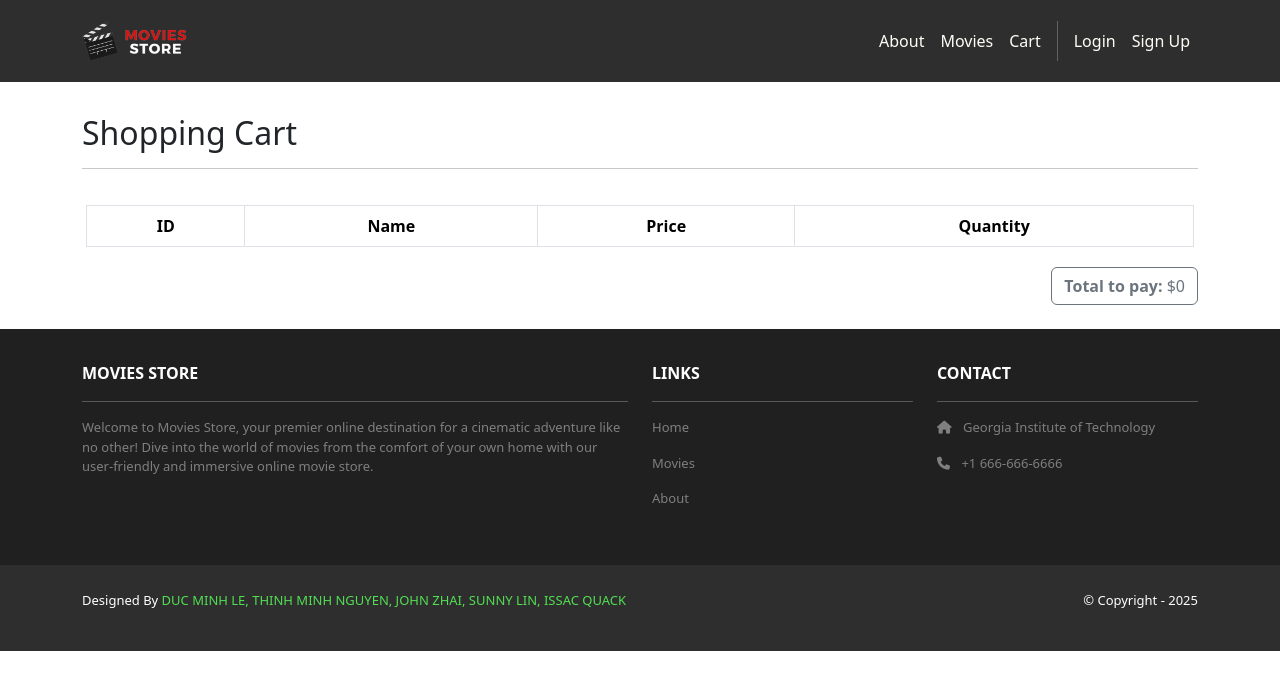
After one commit to ld-minh4354/moviestore, a Django app: page /cart/ in a window 1280 px wide. The commit adds this page. Shown: the top 690 px of the page. Run offline with Django 5.2, Linux system fonts and the light colour scheme; lists and menus that the app fills with data are empty; some libraries are stand-ins or nearby versions.

Commit message:
Finished Chap 10

```diff
--- /dev/null
+++ b/cart/templates/cart/index.html
@@ -0,0 +1,50 @@
+{% extends 'base.html' %}
+{% block content %}
+{% load static %}
+{% load cart_filters %}
+<div class="p-3">
+  <div class="container">
+    <div class="row mt-3">
+      <div class="col mx-auto mb-3">
+        <h2>Shopping Cart</h2>
+        <hr />
+      </div>
+    </div>
+    <div class="row m-1">
+      <table class="table table-bordered table-striped text-center">
+        <thead>
+          <tr>
+            <th scope="col">ID</th>
+            <th scope="col">Name</th>
+            <th scope="col">Price</th>
+            <th scope="col">Quantity</th>
+          </tr>
+        </thead>
+        <tbody>
+          {% for movie in template_data.movies_in_cart %}
+          <tr>
+            <td>{{ movie.id }}</td>
+            <td>{{ movie.name }}</td>
+            <td>${{ movie.price }}</td>
+            <td>{{ request.session.cart|get_quantity:movie.id }}
+            </td>
+          </tr>
+          {% endfor %}
+        </tbody>
+      </table>
+    </div>
+    <div class="row">
+      <div class="text-end">
+        <a class="btn btn-outline-secondary mb-2"><b>Total to pay:</b> ${{ template_data.cart_total }}</a>
+        {% if template_data.movies_in_cart|length > 0 %}
+        <a href="{% url 'cart.clear' %}">
+          <button class="btn btn-danger mb-2">
+            Remove all movies from Cart
+          </button>
+        </a>
+        {% endif %}
+      </div>
+    </div>
+  </div>
+</div>
+{% endblock content %}
--- /dev/null
+++ b/cart/templatetags/cart_filters.py
@@ -0,0 +1,5 @@
+from django import template
+register = template.Library()
+@register.filter(name='get_quantity')
+def get_cart_quantity(cart, movie_id):
+    return cart[str(movie_id)]
--- a/cart/urls.py
+++ b/cart/urls.py
@@ -1,5 +1,8 @@
 from django.urls import path
 from . import views
+
 urlpatterns = [
-    path(',int:id./add/', views.add, name='cart.add'),
+    path('', views.index, name='cart.index'),
+    path('<int:id>/add/', views.add, name='cart.add'),
+    path('clear/', views.clear, name='cart.clear'),
 ]
--- /dev/null
+++ b/cart/utils.py
@@ -0,0 +1,6 @@
+def calculate_cart_total(cart, movies_in_cart):
+    total = 0
+    for movie in movies_in_cart:
+        quantity = cart[str(movie.id)]
+        total += movie.price * int(quantity)
+    return total
--- a/cart/views.py
+++ b/cart/views.py
@@ -1,10 +1,30 @@
 from django.shortcuts import render
 from django.shortcuts import get_object_or_404, redirect
 from movies.models import Movie
+from .utils import calculate_cart_total
+
+def index(request):
+    cart_total = 0
+    movies_in_cart = []
+    cart = request.session.get('cart', {})
+    movie_ids = list(cart.keys())
+    if (movie_ids != []):
+        movies_in_cart = Movie.objects.filter(id__in=movie_ids)
+        cart_total = calculate_cart_total(cart, movies_in_cart)
+
+    template_data = {}
+    template_data['title'] = 'Cart'
+    template_data['movies_in_cart'] = movies_in_cart
+    template_data['cart_total'] = cart_total
+    return render(request, 'cart/index.html', {'template_data': template_data})
 
 def add(request, id):
     get_object_or_404(Movie, id=id)
     cart = request.session.get('cart', {})
     cart[id] = request.POST['quantity']
     request.session['cart'] = cart
-    return redirect('home.index')
+    return redirect('cart.index')
+
+def clear(request):
+    request.session['cart'] = {}
+    return redirect('cart.index')
--- a/moviestore/templates/base.html
+++ b/moviestore/templates/base.html
@@ -25,6 +25,8 @@
           <div class="navbar-nav ms-auto navbar-ml">
             <a class="nav-link" href="{% url 'home.about' %}">About</a>
             <a class="nav-link" href="{% url 'movies.index' %}">Movies</a>
+            <a class="nav-link"
+              href="{% url 'cart.index' %}">Cart</a>
             <div class="vr bg-white mx-2 d-none d-lg-block"></div>
             {% if user.is_authenticated %}
             <a class="nav-link" href="{% url 'accounts.logout' %}">Logout ({{ user.username }})</a>
--- a/moviestore/urls.py
+++ b/moviestore/urls.py
@@ -24,7 +24,7 @@ urlpatterns = [
     path('', include('home.urls')),
     path('movies/', include('movies.urls')),
     path('accounts/', include('accounts.urls')),
-    path('cart/', include('cart.urls'))
+    path('cart/', include('cart.urls')),
 ]
 urlpatterns += static(settings.MEDIA_URL,
     document_root=settings.MEDIA_ROOT)
```
Also changed, not shown: movies/templates/movies/show.html (+3 -8 lines), db.sqlite3.
